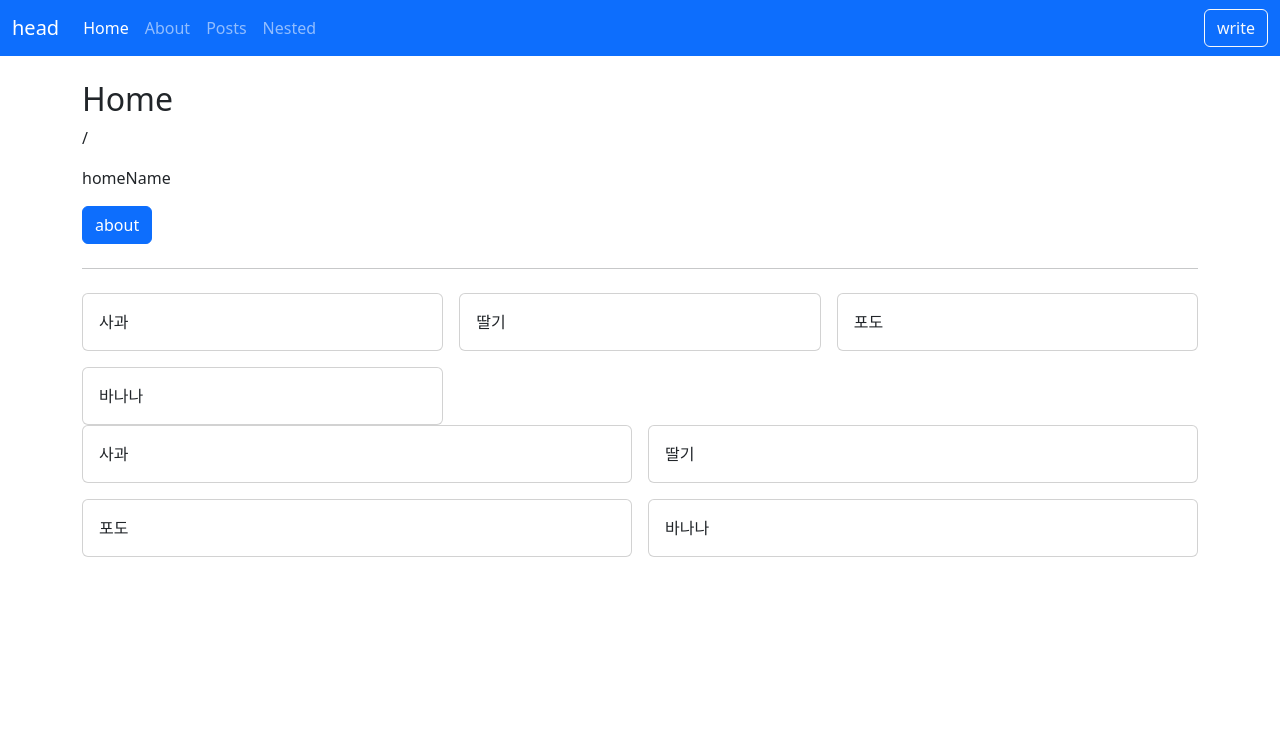
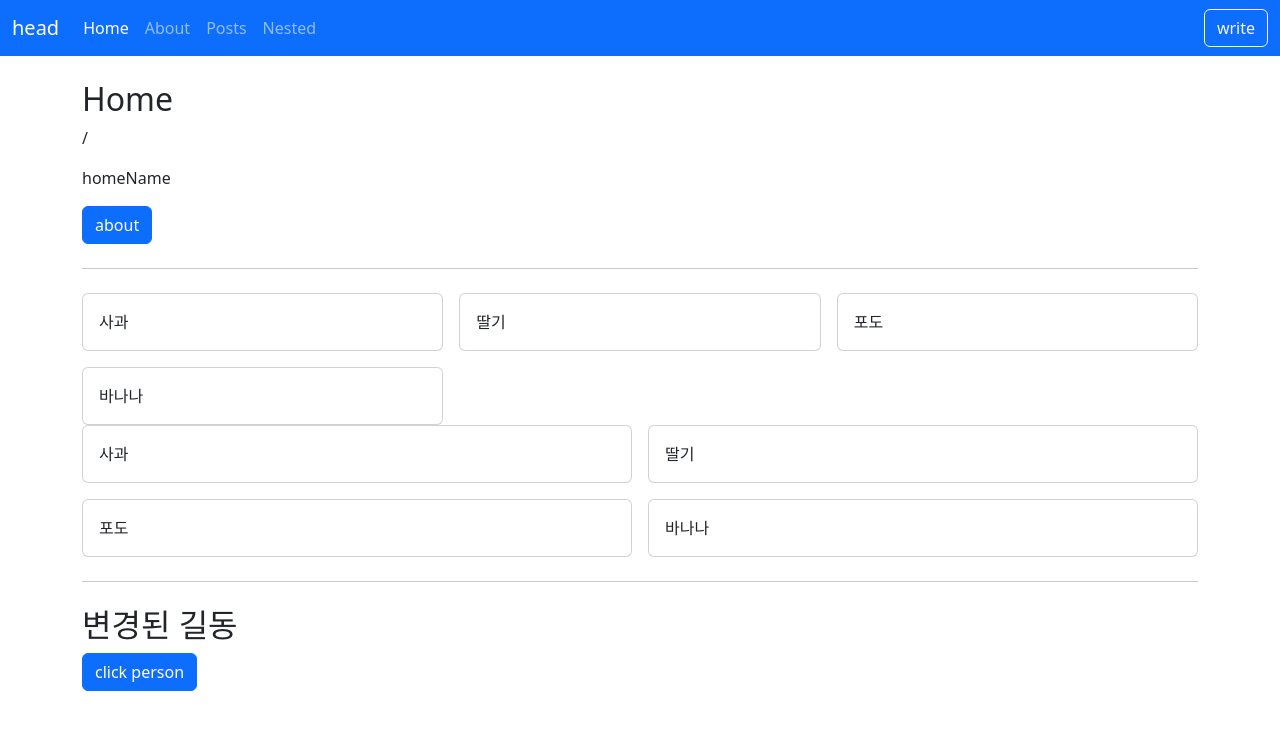
Before and after one commit to sanghyeonJ/vueGym, a Vue app: page / in a window 1280 px wide. Shown: the top 730 px of the page. Built offline with nearby package versions, Linux system fonts and the light colour scheme.

Commit message:
플러그인 생성

```diff
--- /dev/null
+++ b/src/plugins/func.js
@@ -0,0 +1,5 @@
+function funcPlugins() {
+  console.log('funcPlugins');
+}
+
+export default funcPlugins;
--- /dev/null
+++ b/src/plugins/obj.js
@@ -0,0 +1,18 @@
+const objPlugins = {
+  // 플러그인은 두가지의 매개변수를 받는다.
+  // 첫번째 매개변수는 Vue 애플리케이션 인스턴스
+  // 두번째 매개변수는 옵션 객체
+  install(app, options) {
+    console.log('app', app);
+    console.log('options', options);
+
+    // app.component() 메서드를 활용해서 전역 컴포넌트 등록
+    // app.config.globalProperties 객체를 활용해서 전역 애플리케이션 인스턴스 속성 추가
+    // app.directive() 메서드를 활용해서 커스텀 디렉티브 등록
+    // app.provide() 리소스를 자식컴포넌트에서 사용할수 있도록 제공
+
+
+  }
+}
+
+export default objPlugins;
--- /dev/null
+++ b/src/plugins/person.js
@@ -0,0 +1,20 @@
+export default {
+  install(app, options) {
+    const person = {
+      name: '길동이',
+      say() {
+        alert(this.name)
+      },
+      ...options
+    }
+
+    // 애플리케이션 전체에서 사용하고싶을때(앱 인스턴스에 추가)
+    // 컴포넌트 인스턴스는 setup 라이프사이클 이후에 생성되기때문에 script setup 에서 사용할 수 없다.
+    // options api의 created 훅을 사용해야한다.
+    // setup안에서 사용하고 싶으면 provide inject 를 사용해야한다.
+    app.config.globalProperties.$person = person;
+
+    app.provide('person', person);
+
+  }
+}
--- a/src/views/HomeView.vue
+++ b/src/views/HomeView.vue
@@ -13,13 +13,29 @@
     <AppGrid :items="items" v-slot="{ item }" col-class="col-6">  <!-- 만약 여기에 클래스를 추가하면 AppGrid컴포넌트에는 class props가 선언되지 않았기 때문에 nonprop 으로 최상단태그에 상속된다 -->
       <AppCard>{{ item }}</AppCard>
     </AppGrid>
+    <hr class="my-4">
+    <h2>{{ $person.name }}</h2>
+    <button class="btn btn-primary" @click="person.say">click person</button>
 </div>
 </template>
+
+<script>
+// main.js에서의 plugins (person)
+// 컴포넌트 인스턴스는 setup 라이프사이클 이후에 생성되기때문에 script setup 에서 사용할 수 없다.
+// options api의 created 훅을 사용해야한다.
+// setup안에서 사용하고 싶으면 provide inject 를 사용해야한다.
+export default {
+  created() {
+    // console.log(this.$person.name);
+    // this.$person.say();
+  }
+}
+</script>
 
 <script setup>
 import AppCard from '@/components/AppCard.vue';
 import AppGrid from '@/components/AppGrid.vue';
-import { ref } from 'vue';
+import { ref, inject } from 'vue';
 import { useRouter, useRoute } from 'vue-router';
 // router 페이지의 이동을 제어하는 객체 (push, replace, back, forward)
 // route 현재 페이지의 정보를 가져오는 객체
@@ -37,6 +53,11 @@
 };
 
 const items = ref(['사과', '딸기', '포도', '바나나']);
+
+
+// provide inject 를 사용해서 자식컴포넌트에서 사용할 수 있도록 제공
+const person = inject('person');
+console.log('person.name provide', person.name);
 </script>
 
 <style scoped></style>
```
Also changed, not shown: src/main.js (+9 -1 lines).
